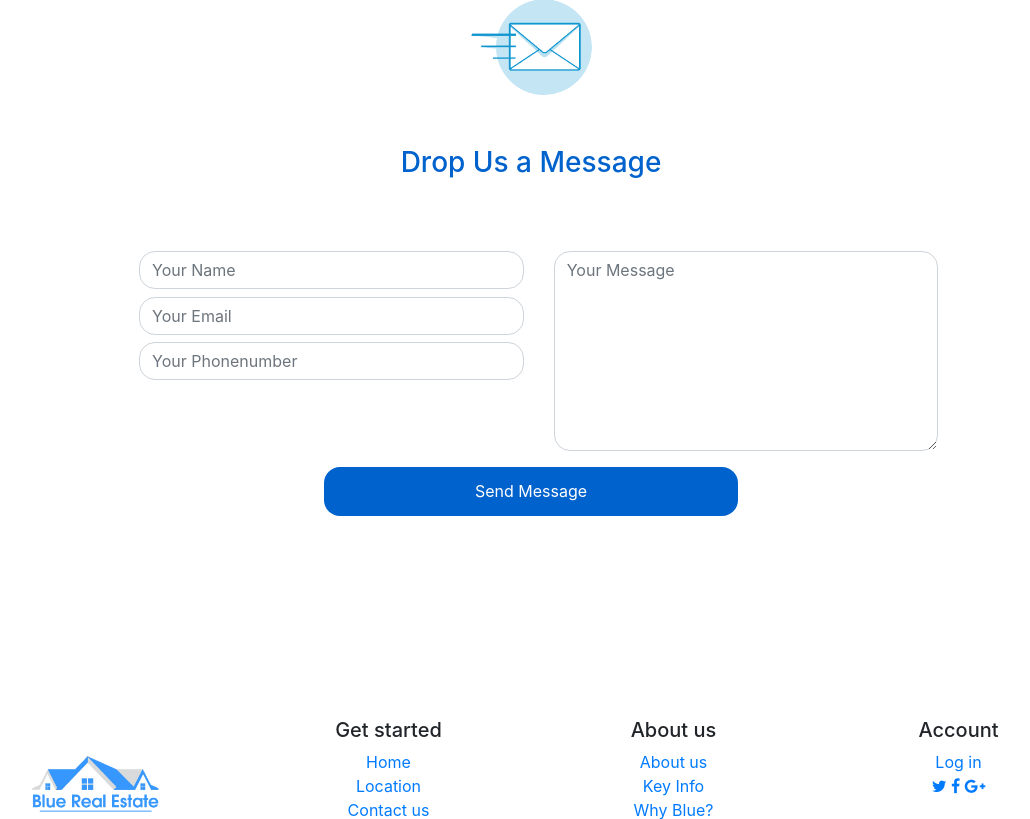
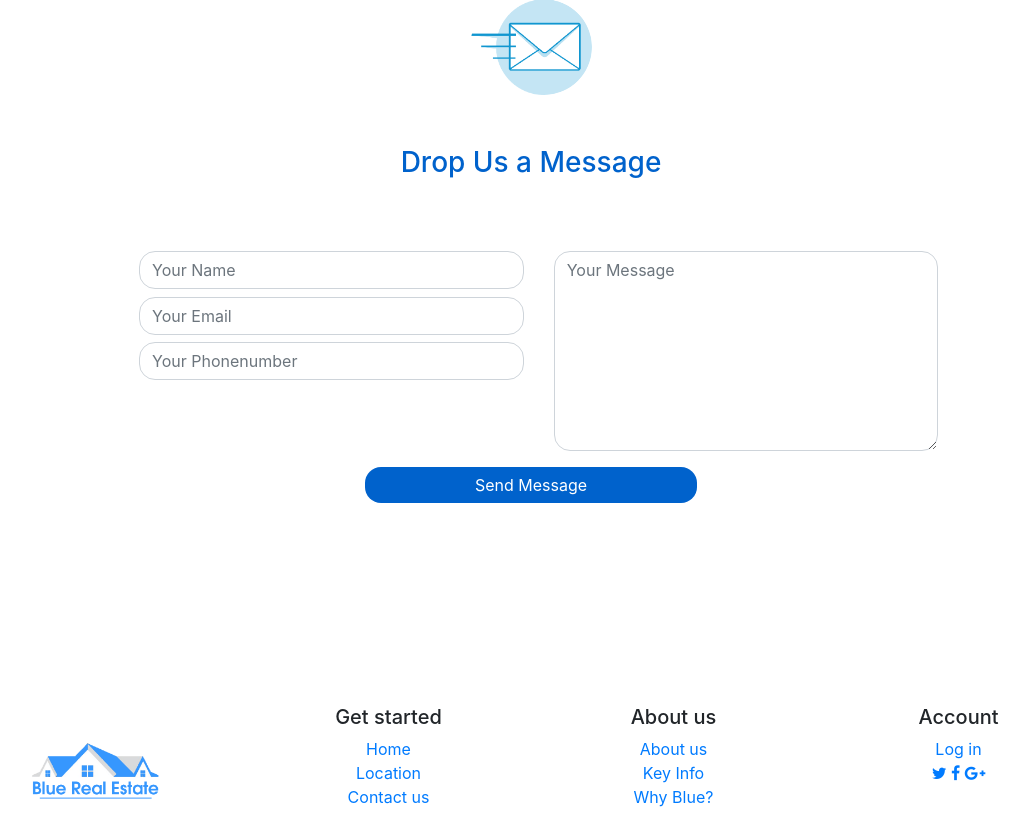
Before and after one commit to DanielAron18/BlueRealEstate, a Django app: page /contact_us/ in a window 1280 px wide. Shown: the part 131-950 px from the top of the page, without its empty margins (109-1139 px from the left). Run offline with Django 3.2, Linux system fonts and the light colour scheme; some libraries are stand-ins or nearby versions.

Commit message:
lagaði takkann, gaf field-unum meira rými og fjarlægði smá af redundant css kóða

```diff
--- a/static/css/contact_us.css
+++ b/static/css/contact_us.css
@@ -51,9 +51,8 @@
 }
 
 .update {
-    width: 50%;
+    width: 40%;
     border-radius: 1rem;
-    padding: 1.5%;
     color: #fff;
     background-color: #0062cc;
     border: none;
```
